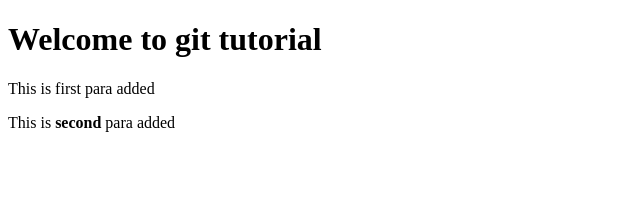
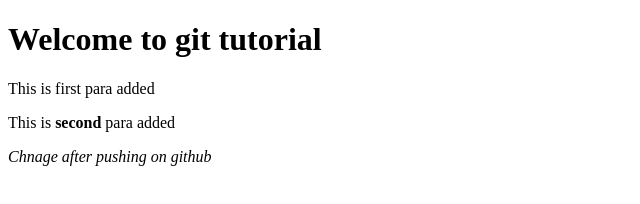
Before and after one commit to Amarjeet2753/Git-tutorial-anuj, a plain HTML site: page index.html in a window 1280 px wide. Shown: the whole page, without its empty margins (0-640 px from the left). Drawn offline with Linux system fonts and the light colour scheme.

Commit message:
i tag is added

```diff
--- a/index.html
+++ b/index.html
@@ -10,5 +10,7 @@
     <h1>Welcome to git tutorial</h1>
     <p>This is first para added</p>
     <p>This is<b> second </b>para added</p>
+
+      <i>Chnage after pushing on github</i>
 </body>
 </html>
```
